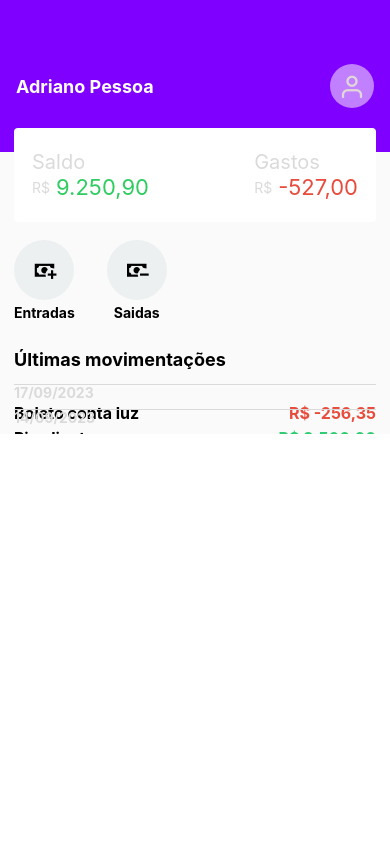
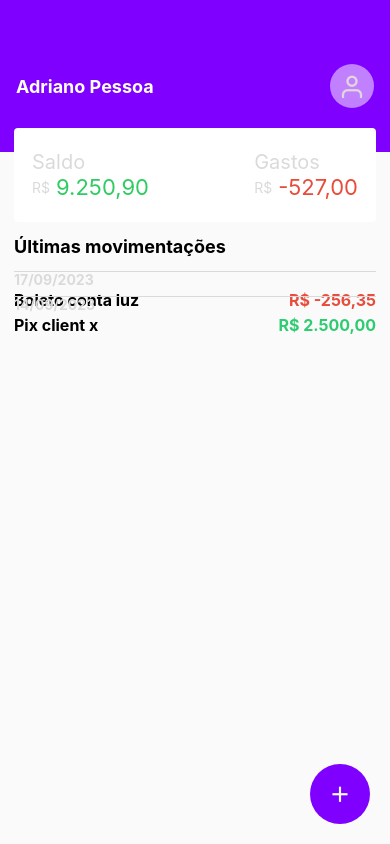
Before and after one commit to adrianobzrr/Financas, a React Native app: screen / in a window 390 px wide. Built offline with nearby package versions, Linux system fonts and the light colour scheme.

Commit message:
feat: crete modal and icon addMovements

```diff
--- a/src/components/Actions/Actions.tsx
+++ b/src/components/Actions/Actions.tsx
@@ -8,13 +8,13 @@ const Actions = () => {
         <S.AreaButton>
           <S.Icon name="cash-plus" size={26} />
         </S.AreaButton>
-        <S.ButtonLabel>Entradas</S.ButtonLabel>
+        <S.ButtonLabel>Entrada</S.ButtonLabel>
       </S.ActionButton>
       <S.ActionButton>
         <S.AreaButton>
           <S.Icon name="cash-minus" size={26} />
         </S.AreaButton>
-        <S.ButtonLabel>Saidas</S.ButtonLabel>
+        <S.ButtonLabel>Saida</S.ButtonLabel>
       </S.ActionButton>
       {/* <S.ActionButton>
         <S.AreaButton>
--- /dev/null
+++ b/src/components/AddMovements/AddMovements.styles.ts
@@ -0,0 +1,28 @@
+import styled from 'styled-components/native';
+import MaterialCommunityIcons from 'react-native-vector-icons/MaterialCommunityIcons';
+
+export const Container = styled.View`
+  flex: 1;
+  align-items: flex-end;
+  justify-content: flex-end;
+`;
+
+export const ActionButton = styled.TouchableOpacity`
+  width: 60px;
+  border-radius: 30px;
+  margin-right: 20px;
+  margin-bottom: 20px;
+`;
+
+export const Icon = styled(MaterialCommunityIcons)`
+  color: #fff;
+`;
+
+export const AreaButton = styled.View`
+  background-color: #8000ff;
+  height: 60;
+  width: 60;
+  border-radius: 30px;
+  justify-content: center;
+  align-items: center;
+`;
--- /dev/null
+++ b/src/components/AddMovements/AddMovements.tsx
@@ -0,0 +1,17 @@
+import React from 'react';
+import * as S from './AddMovements.styles';
+import AddMovementsProps from './AddMovements.types';
+
+const AddMovemesnts = ({enableOpenModal}: AddMovementsProps) => {
+  return (
+    <S.Container>
+      <S.ActionButton activeOpacity={0.8} onPress={enableOpenModal}>
+        <S.AreaButton>
+          <S.Icon name="plus" size={26} />
+        </S.AreaButton>
+      </S.ActionButton>
+    </S.Container>
+  );
+};
+
+export default AddMovemesnts;
--- /dev/null
+++ b/src/components/AddMovements/AddMovements.types.ts
@@ -0,0 +1,5 @@
+interface AddMovementsProps {
+  enableOpenModal: () => void;
+}
+
+export default AddMovementsProps;
--- /dev/null
+++ b/src/components/Modal/Modal.styles.ts
@@ -0,0 +1,29 @@
+import styled from 'styled-components/native';
+import MaterialCommunityIcons from 'react-native-vector-icons/MaterialCommunityIcons';
+
+export const Modal = styled.Modal``;
+
+export const Container = styled.View`
+  flex: 1;
+  background-color: red;
+`;
+
+export const Header = styled.View`
+  margin-top: 20px;
+  margin-left: 10px;
+  margin-right: 10px;
+  background-color: blue;
+  flex-direction: row;
+  align-items: center;
+`;
+
+export const ActionButton = styled.TouchableOpacity`
+  width: 60px;
+  border-radius: 30px;
+  margin-right: 20px;
+  margin-bottom: 20px;
+`;
+
+export const Icon = styled(MaterialCommunityIcons)`
+  color: #fff;
+`;
--- /dev/null
+++ b/src/components/Modal/Modal.tsx
@@ -0,0 +1,19 @@
+import React from 'react';
+import * as S from './Modal.styles';
+import ModalProps from './Modal.types';
+
+const Modal = ({openModal, desableModal}: ModalProps) => {
+  return (
+    <S.Modal visible={openModal}>
+      <S.Container>
+        <S.Header>
+          <S.ActionButton onPress={desableModal}>
+            <S.Icon name="keyboard-backspace" size={26} />
+          </S.ActionButton>
+        </S.Header>
+      </S.Container>
+    </S.Modal>
+  );
+};
+
+export default Modal;
--- /dev/null
+++ b/src/components/Modal/Modal.types.ts
@@ -0,0 +1,6 @@
+interface ModalProps {
+  openModal: boolean;
+  desableModal: () => void;
+}
+
+export default ModalProps;
--- a/src/pages/Home/Home.styles.ts
+++ b/src/pages/Home/Home.styles.ts
@@ -1,6 +1,7 @@
 import styled from 'styled-components/native';
 
 export const Container = styled.View`
+  flex: 1;
   background-color: #fafafa;
 `;
 
--- a/src/pages/Home/Home.tsx
+++ b/src/pages/Home/Home.tsx
@@ -3,8 +3,9 @@ import * as S from './Home.styles';
 import Header from '../../components/Header/Header';
 import Balance from '../../components/Balance/Balance';
 import Movements from '../../components/Movements/Movements';
-import Actions from '../../components/Actions/Actions';
+import AddMovemesnts from '../../components/AddMovements/AddMovements';
 import DataResolver from '../../Utils/Storage';
+import Modal from '../../components/Modal/Modal';
 
 const list = [
   {
@@ -31,7 +32,16 @@ const list = [
 ];
 
 const Home = () => {
-  const [movementsList, setMovementsList] = useState(list)
+  const [movementsList, setMovementsList] = useState(list);
+  const [openModal, setOpenModal] = useState(false);
+
+  const enableOpenModal = () => {
+    setOpenModal(true);
+  };
+
+  const desableModal = () => {
+    setOpenModal(false);
+  };
 
   useEffect(() => {
     DataResolver.storeData('listaDados', movementsList);
@@ -50,7 +60,8 @@ const Home = () => {
     <S.Container>
       <Header name="Adriano Pessoa" />
       <Balance saldo="9.250,90" gastos="-527,00" />
-      <Actions />
+      {/* <Actions /> */}
+      <Modal openModal={openModal} desableModal={desableModal} />
       <S.TitleLastMoviments>Últimas movimentações</S.TitleLastMoviments>
       <S.ListMoviments
         data={movementsList}
@@ -58,6 +69,7 @@ const Home = () => {
         showsHorizontalScrollIndicator={false}
         renderItem={({item}) => <Movements data={item} />}
       />
+      <AddMovemesnts enableOpenModal={enableOpenModal} />
     </S.Container>
   );
 };
```
Also changed, not shown: src/components/Actions/Actions.types.ts (deleted).
